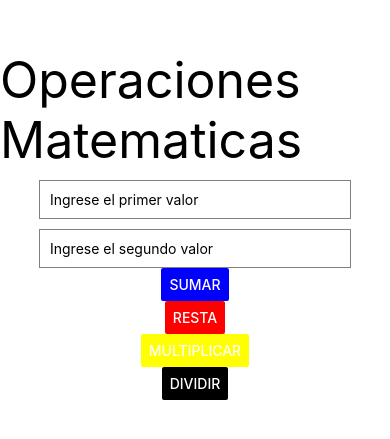
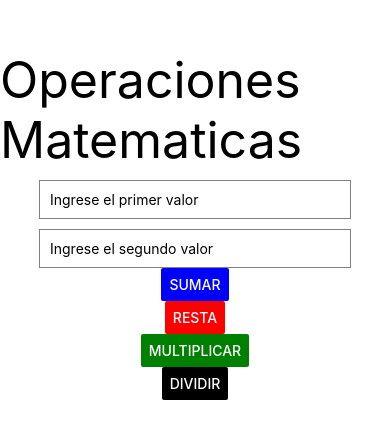
Before and after one commit to HLuiss17/miPrimeraApp, a React Native app: screen / in a window 390 px wide. Shown: the part 197-636 px from the top of the page. Built offline with nearby package versions, Linux system fonts and the light colour scheme.

Commit message:
Update App.js

```diff
--- a/App.js
+++ b/App.js
@@ -77,7 +77,7 @@ export default function App() {
         onPress={restar}
       />
       <Button
-      color="yellow"
+      color="green"
         title="Multiplicar"
         onPress={multiplicar}
       />
```
